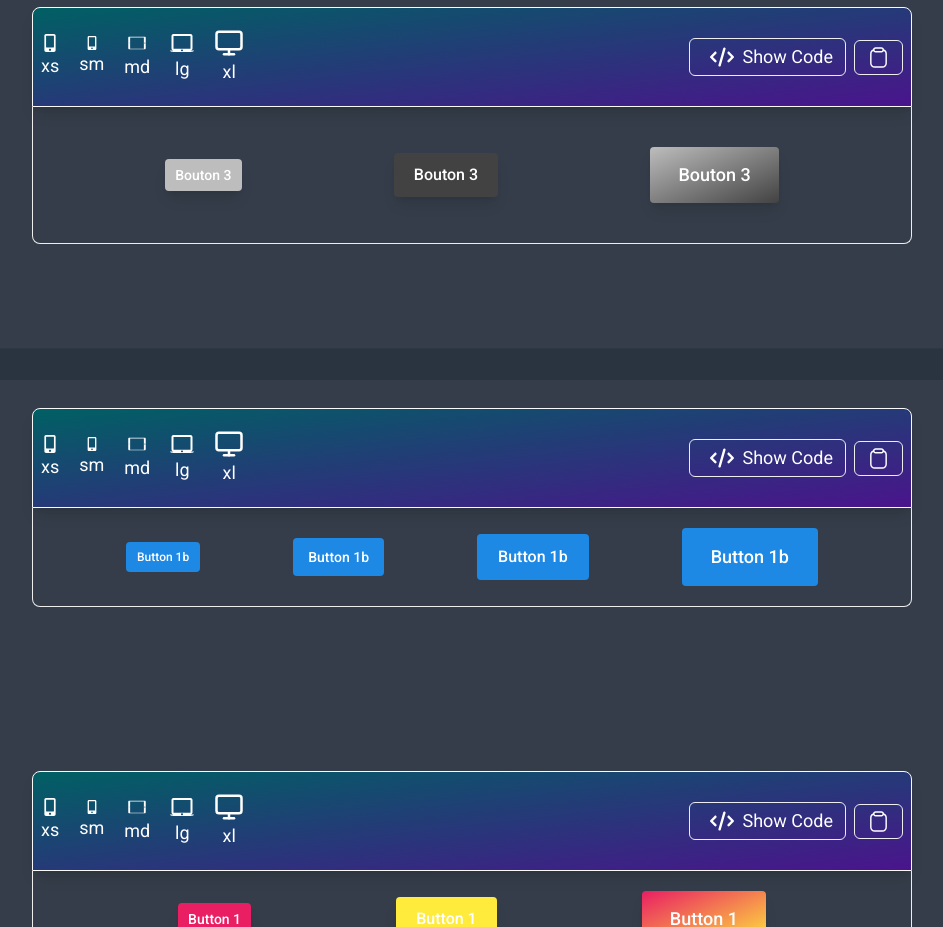
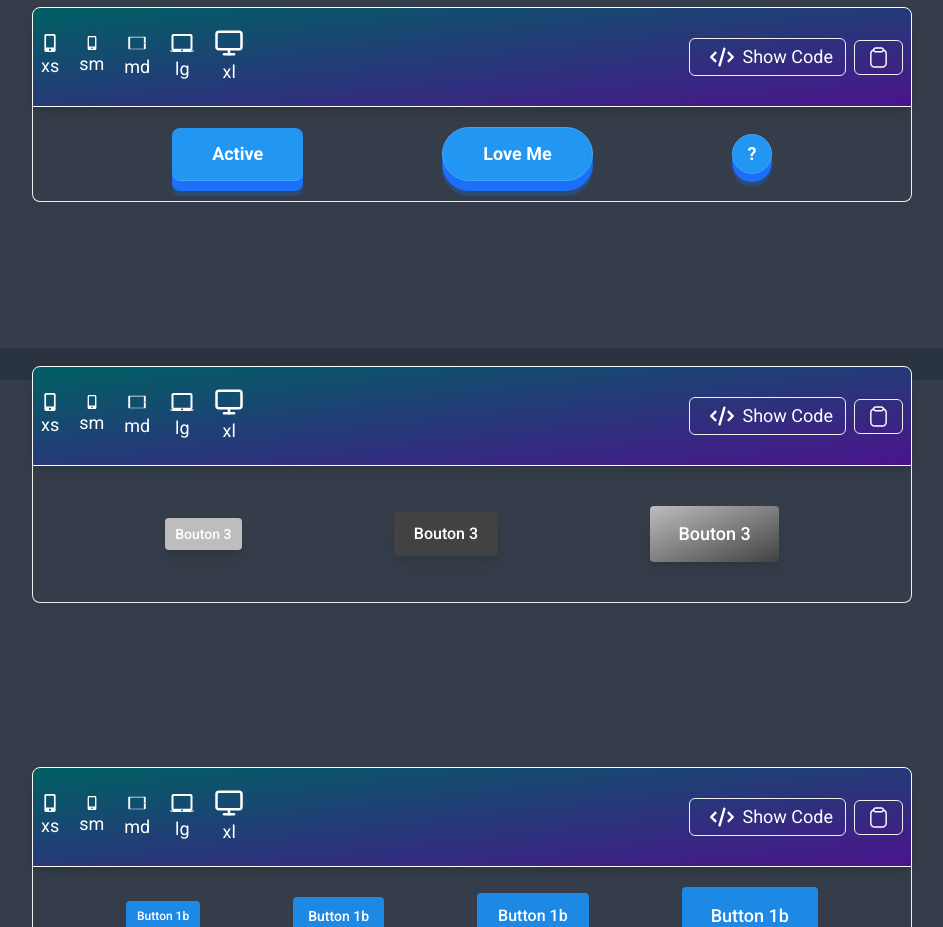
Before and after one commit to akash-khan-311/softui, a React (Vite) app: page /components/button in a window 1280 px wide. Shown: the part 1220-2147 px from the top of the page, without its empty margins (296-1239 px from the left). Built offline with nearby package versions, Linux system fonts and the light colour scheme.

Commit message:
feat:button: 3d button show on the ui

```diff
--- a/src/UIcomponents/Button/Button.jsx
+++ b/src/UIcomponents/Button/Button.jsx
@@ -10,6 +10,7 @@ import Button17 from "../../components/App/Buttons/Button17";
 import Button18 from "../../components/App/Buttons/Button18";
 import Button19 from "../../components/App/Buttons/Button19";
 import Button2 from "../../components/App/Buttons/Button2";
+import Button20 from "../../components/App/Buttons/Button20";
 import Button3 from "../../components/App/Buttons/Button3";
 import Button4 from "../../components/App/Buttons/Button4";
 import Button5 from "../../components/App/Buttons/Button5";
@@ -25,6 +26,7 @@ const Button = () => {
       <Button1 />
       <Button2 />
       <Button13 />
+      <Button20/>
       <Button15 />
       <Button16 />
       <Button14 />
```
